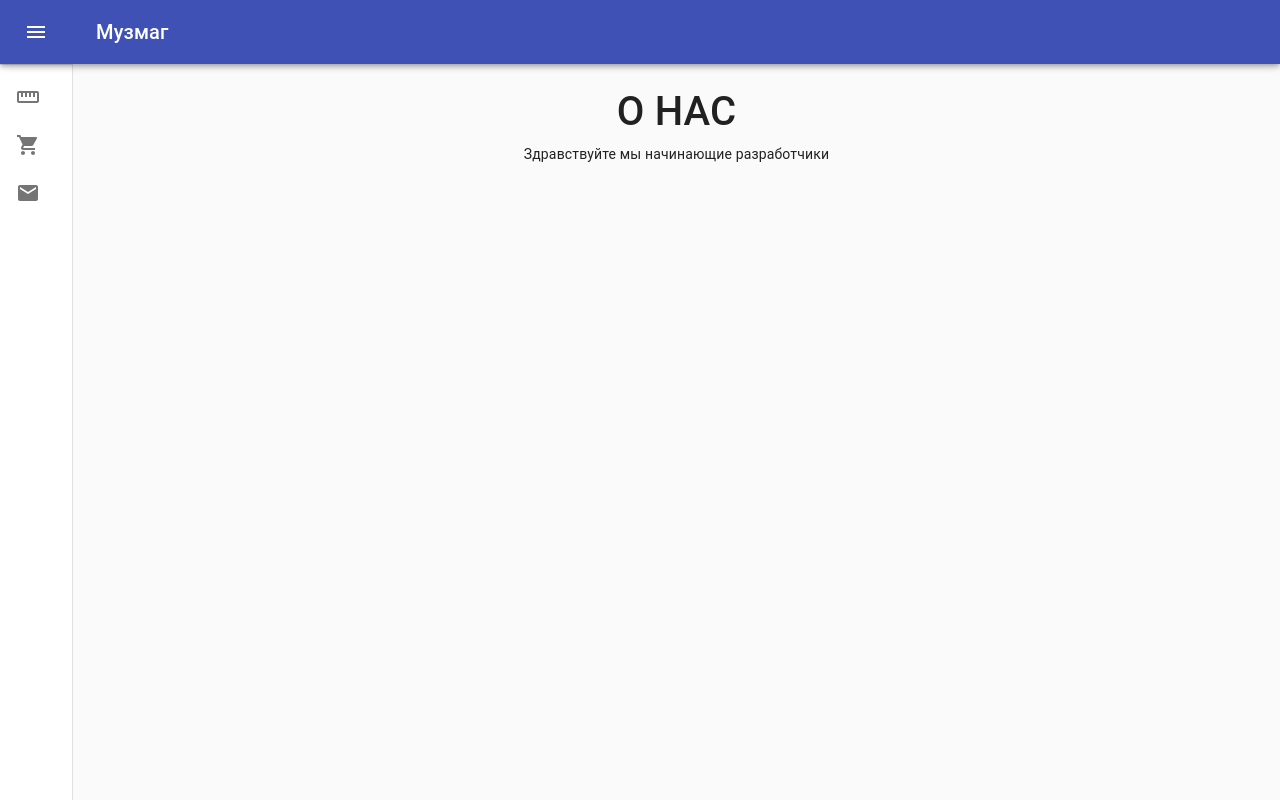
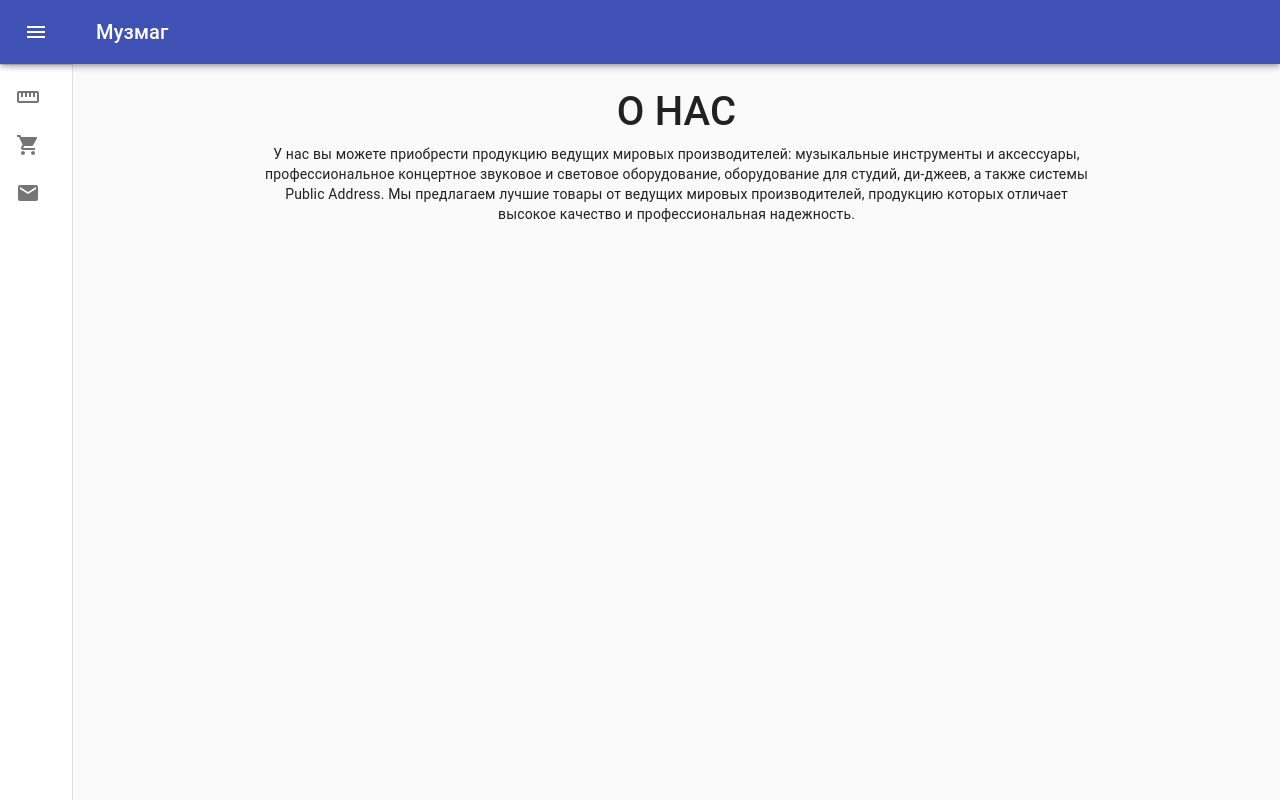
Before and after one commit to algorithm-ssau/reactMusicApp, a React (Create React App) app: page /about in a window 1280 px wide. Built offline with nearby package versions, Linux system fonts and the light colour scheme.

Commit message:
Update aboutPage.js

```diff
--- a/src/aboutPage/aboutPage.js
+++ b/src/aboutPage/aboutPage.js
@@ -5,7 +5,7 @@ function AboutPage(props) {
     return (
         <div className="container">
         <h1 className="text-center text-uppercase">О нас</h1>
-        <p className="text-center w-75 m-auto">Здравствуйте мы начинающие разработчики</p>
+        <p className="text-center w-75 m-auto">У нас вы можете приобрести продукцию ведущих мировых производителей: музыкальные инструменты и аксессуары, профессиональное концертное звуковое и световое оборудование, оборудование для студий, ди-джеев, а также системы Public Address. Мы предлагаем лучшие товары от ведущих мировых производителей, продукцию которых отличает высокое качество и профессиональная надежность.</p>
     </div>
     );
 }
```
